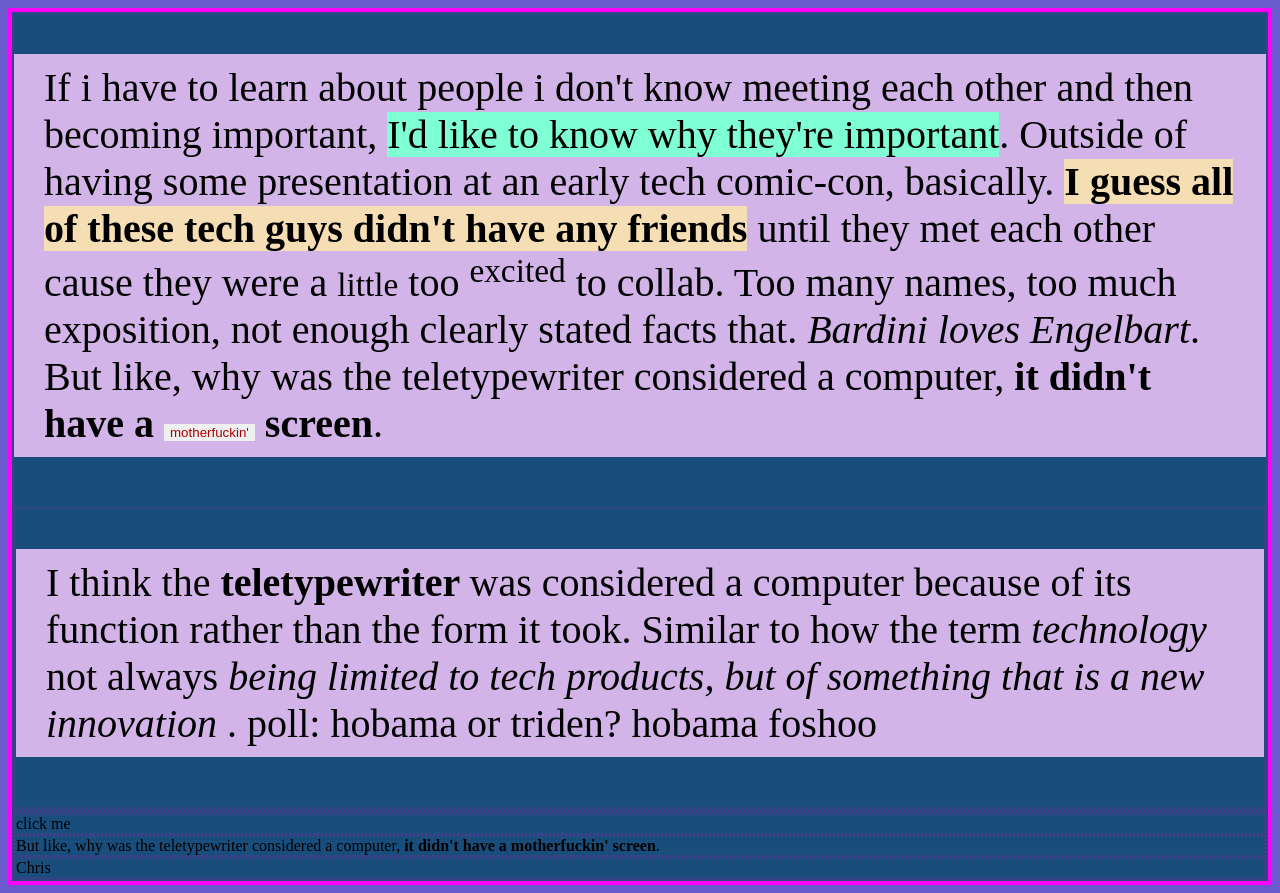
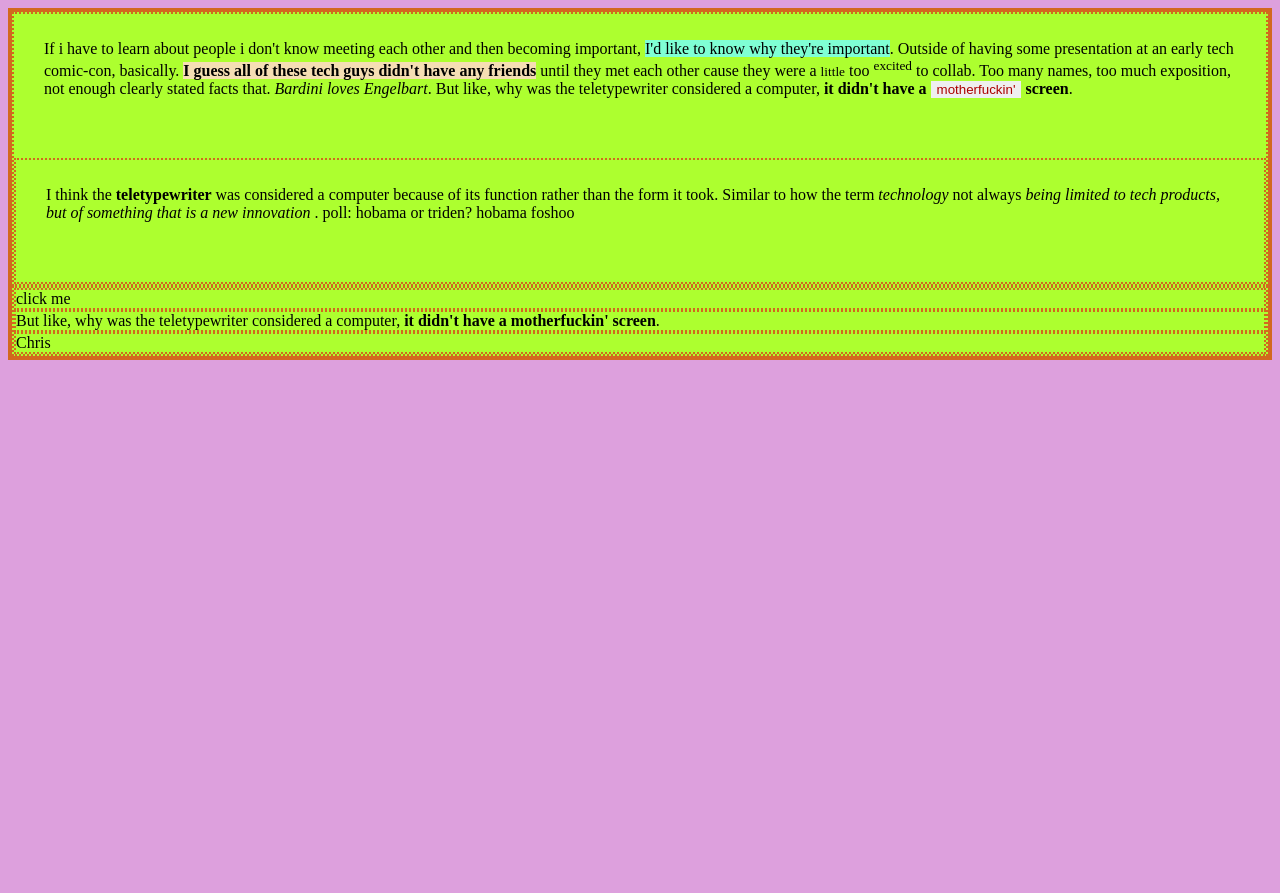
Before and after one commit to chrisgentile06/circle-chris, a plain HTML site: page boot.html in a window 1280 px wide. After the commit the page ends 800 px from the top, so only its background shows below. Drawn offline with Linux system fonts and the light colour scheme.

Commit message:
my changes...

```diff
--- a/visual.css
+++ b/visual.css
@@ -6,17 +6,17 @@ html {
 }
 
 body {
-    border: 4px solid magenta;
-    background-color: slateblue
+    border: 4px solid chocolate;
+    background-color: plum
 }
 div {
-    border: 2px dotted darkslateblue;
-    background-color:rgb(25, 78, 124)
+    border: 2px dotted chocolate;
+    background-color:greenyellow
 }
 
 p {
     border: 7px limegreen;
-    background-color: rgb(210, 180, 232);
+    background-color: greenyellow
     font-size: 40px;
     margin-bottom: 50px;
     padding: 10px 30px;
```
